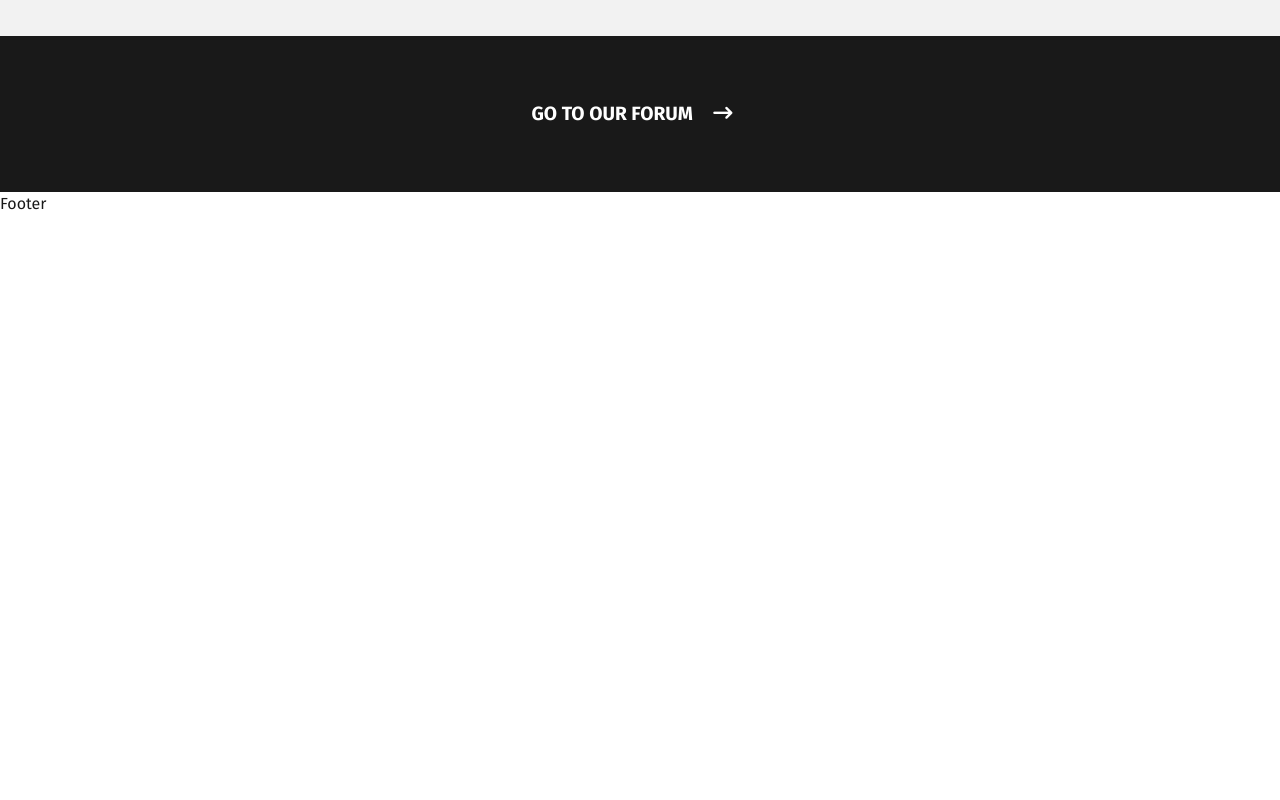
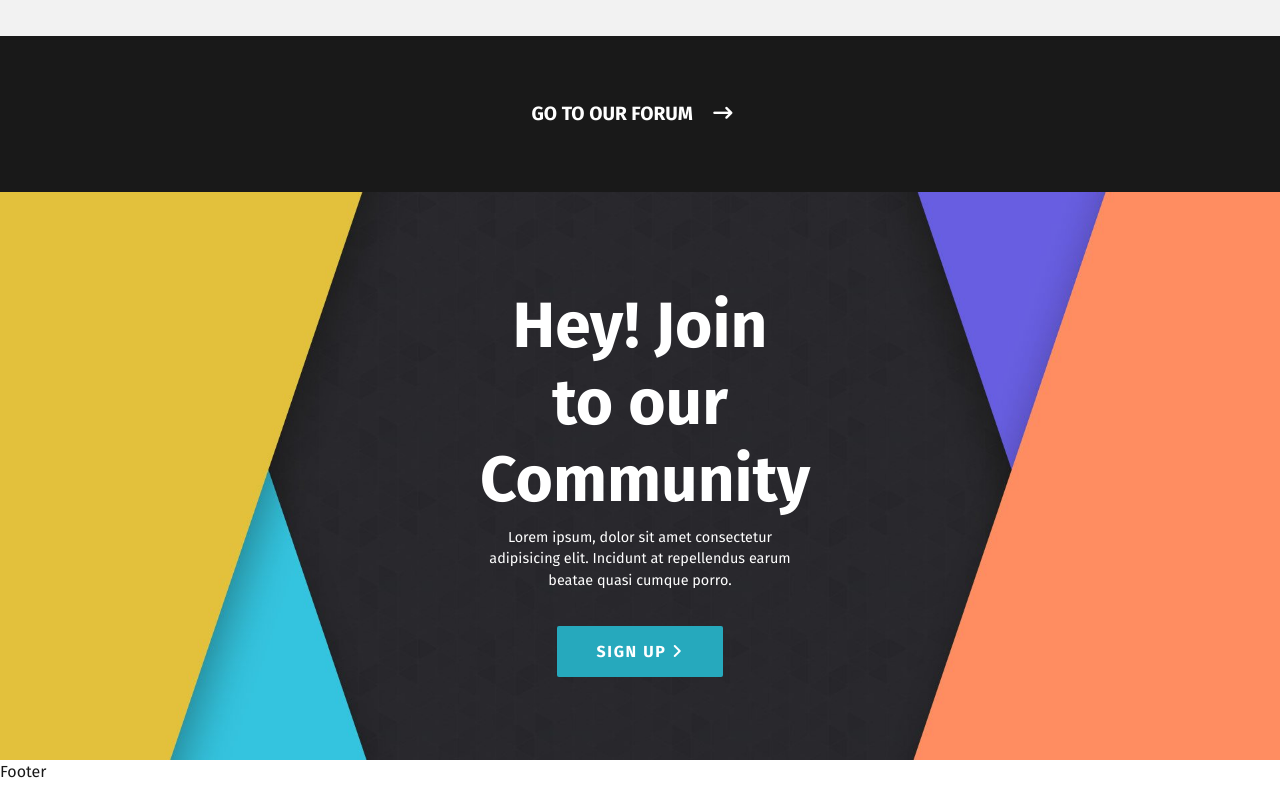
Before and after one commit to matte887/proj-html-vuejs, a Vue app: page / in a window 1280 px wide. Shown: the part 4678-5478 px from the top of the page. Before the commit the page ends 4910 px from the top, so only its background shows below. Built offline with nearby package versions, Linux system fonts and the light colour scheme.

Commit message:
Join community: sezione implementata

```diff
--- a/src/components/AppMain.vue
+++ b/src/components/AppMain.vue
@@ -286,6 +286,20 @@
         <i class="fa-solid fa-arrow-right-long"></i>
       </a>
     </section>
+
+    <section class="ms_join-community">
+      <div class="ms_join-community-container">
+        <h2>Hey! Join to our Community</h2>
+        <p>
+          Lorem ipsum, dolor sit amet consectetur adipisicing elit. Incidunt at
+          repellendus earum beatae quasi cumque porro.
+        </p>
+        <a class="ms_btn ms_primary-btn" href="">
+          Sign up
+          <i class="fa-solid fa-angle-right"></i>
+        </a>
+      </div>
+    </section>
   </main>
 </template>
 
@@ -452,4 +466,33 @@ export default {
     height: 5rem;
   }
 }
+
+.ms_join-community {
+  text-align: center;
+  color: $white-shade;
+  background-image: url(../assets/images/selected/join_now_cta_bg.jpg);
+  background-repeat: no-repeat;
+  background-size: cover;
+  background-position: center;
+  padding: 6rem 0;
+
+  &-container {
+    width: 25%;
+    margin: 0 auto;
+
+    h2 {
+      font-size: 4rem;
+      font-weight: 700;
+    }
+
+    p {
+      font-size: 0.9rem;
+      margin-bottom: 3rem;
+    }
+
+    .ms_btn {
+      padding: 1rem 2.5rem;
+    }
+  }
+}
 </style>
```
